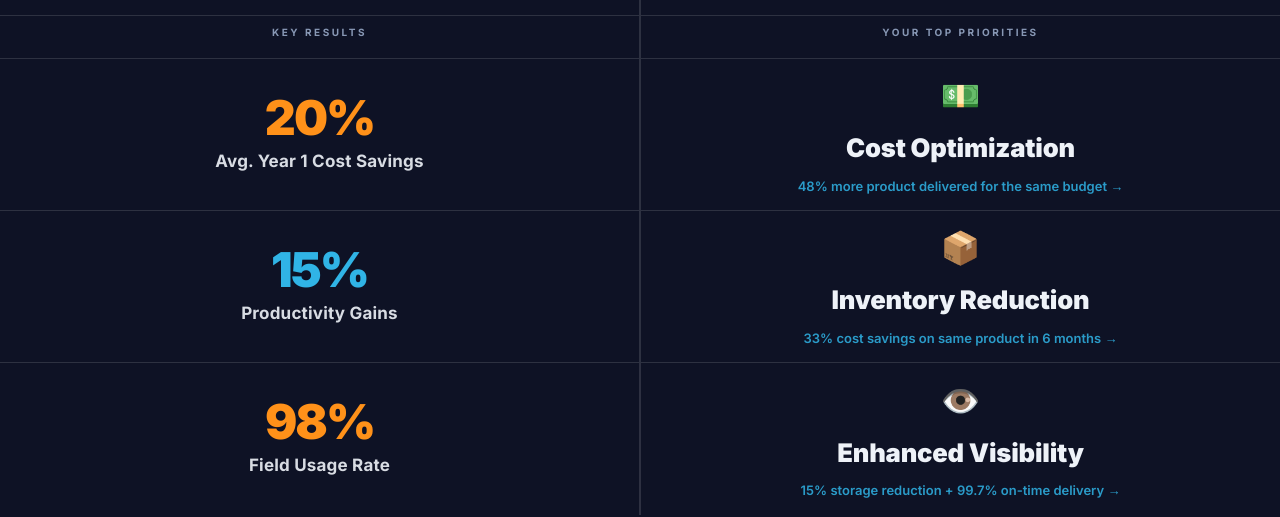
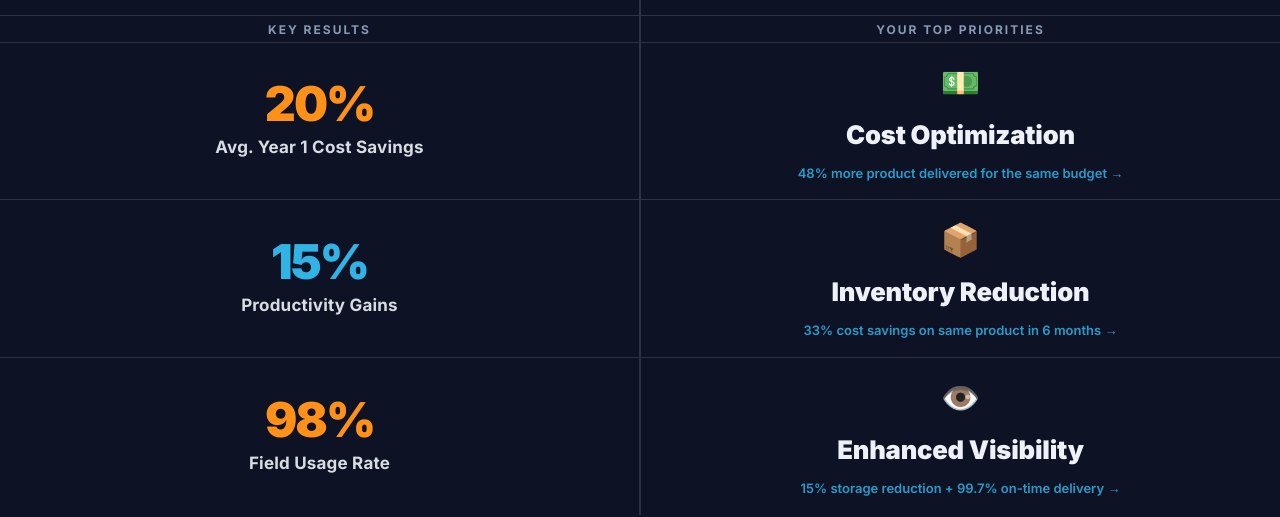
Before and after one commit to jfrohlinger/brandhub_heaven_hill, a plain HTML site: page index.html in a window 1280 px wide. Shown: the part 285-802 px from the top of the page. Drawn offline with Linux system fonts and the light colour scheme.

Commit message:
Add files via upload

```diff
--- a/index.html
+++ b/index.html
@@ -437,11 +437,11 @@ footer{background:var(--surface);padding:48px 0;border-top:1px solid var(--borde
 .hero-cell.left{background:var(--surface);border-right:1px solid var(--border-s)}
 .hero-cell.right{background:var(--surface);border-left:1px solid var(--border-s)}
 .hero-cell.logo-row{padding:18px 44px;border-bottom:1px solid var(--border-s);display:flex;align-items:center;justify-content:center;min-height:72px}
-.hero-cell.label-row{padding:8px 44px 6px;border-bottom:1px solid var(--border-s);text-align:center}
+.hero-cell.label-row{padding:4px 44px 3px;border-bottom:1px solid var(--border-s);text-align:center;display:flex;align-items:center;justify-content:center}
 .hero-cell.stat-row{padding:14px 44px;border-bottom:1px solid var(--border-s);display:flex;flex-direction:column;justify-content:center;align-items:center;text-align:center}
 .hero-cell.no-border{border-bottom:none}
 .hero-bh-logo{max-height:44px;width:auto;max-width:160px;object-fit:contain;flex-shrink:0}
-.hero-ks-label{font-size:10px;font-weight:700;letter-spacing:2.5px;text-transform:uppercase;color:var(--muted);margin-bottom:2px}
+.hero-ks-label{font-size:12px;font-weight:700;letter-spacing:2px;text-transform:uppercase;color:var(--muted);margin:0}
 .hero-ks-num{font-size:clamp(32px,min(4vw,6vh),68px);font-weight:900;letter-spacing:-2px;line-height:1}
 .hero-ks-lbl{font-size:clamp(13px,1.4vw,17px);color:var(--text);font-weight:700;margin-top:6px;letter-spacing:.2px;opacity:0.9}
 .hh-logo-wrap{text-align:center;background:#fff;border-radius:10px;padding:8px 14px;display:flex;align-items:center;justify-content:center;max-width:200px}
@@ -450,6 +450,8 @@ footer{background:var(--surface);padding:48px 0;border-top:1px solid var(--borde
 .hh-logo-wrap>div{max-width:100%}
 /* Override any inline styles on injected logos */
 .hero-cell.logo-row img{max-height:44px!important;height:auto!important;width:auto!important;max-width:180px!important}
+/* Priority inner wrapper — groups content as one block so justify-content:center works correctly */
+.priority-inner{display:flex;flex-direction:column;align-items:center;text-align:center;gap:0}
 /* Priority cells — centered; suppress global cascades & fix double-arrow */
 .hero-cell.stat-row .priority-icon{font-size:32px!important;display:block!important;margin-bottom:12px!important;text-align:center!important}
 .hero-cell.stat-row .priority-title{font-size:clamp(18px,2vw,26px)!important;font-weight:900!important;text-align:center!important;line-height:1.2!important;margin-bottom:10px!important;color:var(--text)!important}
@@ -459,7 +461,7 @@ footer{background:var(--surface);padding:48px 0;border-top:1px solid var(--borde
 .hh-emblem{width:52px;height:52px;border-radius:50%;background:linear-gradient(135deg,#8B0000,#C41E3A);display:flex;align-items:center;justify-content:center;margin:0 auto 8px;font-size:18px;font-weight:900;color:#FFD700;letter-spacing:-1px;box-shadow:0 4px 20px rgba(139,0,0,.4)}
 .hh-name{font-size:15px;font-weight:900;letter-spacing:2px;text-transform:uppercase;color:var(--text);margin-top:8px}
 .hh-sub{font-size:11px;letter-spacing:1px;text-transform:uppercase;color:var(--muted);opacity:.6;margin-top:3px}
-.priority-section-label{font-size:10px;font-weight:700;letter-spacing:2.5px;text-transform:uppercase;color:var(--muted);margin-bottom:12px}
+.priority-section-label{font-size:12px;font-weight:700;letter-spacing:2px;text-transform:uppercase;color:var(--muted);margin:0}
 .priority-card{padding:13px 16px;border-radius:12px;background:var(--card);border:1px solid var(--border);margin-bottom:10px;box-shadow:0 2px 8px rgba(0,0,0,.06);flex-shrink:0}
 .priority-card:last-child{margin-bottom:0}
 .priority-icon{font-size:20px;margin-bottom:4px;display:block}
@@ -2100,9 +2102,11 @@ if (slider) { slider.addEventListener('input', calcUpdate); calcUpdate(); }
             }).join('')
           + '</div>';
       }
-      slot.innerHTML = '<span class="priority-icon">' + (p.icon || '') + '</span>'
+      slot.innerHTML = '<div class="priority-inner">'
+        + '<span class="priority-icon">' + (p.icon || '') + '</span>'
         + '<div class="priority-title">' + p.title + '</div>'
-        + linksHtml;
+        + linksHtml
+        + '</div>';
     });
   }
 
```
